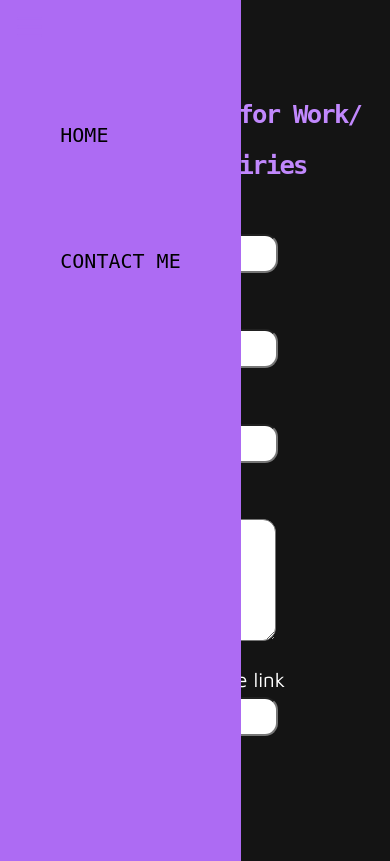
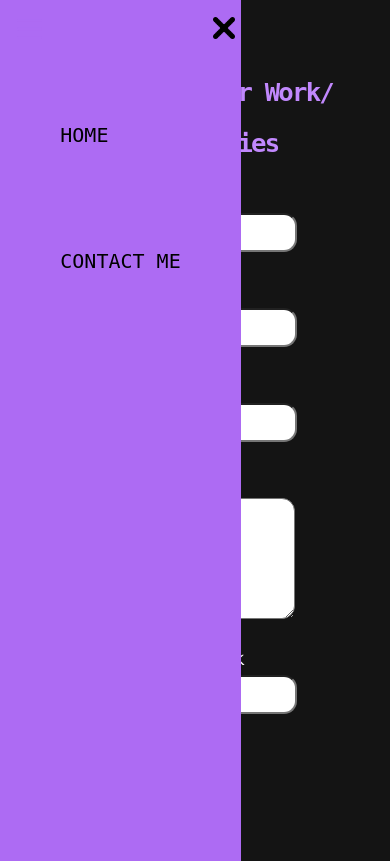
Before and after one commit to shyanukant/Portfolio, a Flask app: page /contact in a window 390 px wide; the page is wider, and only the part inside the window is pictured. Shown: the top 861 px of that part. Run offline with Flask 2, Linux system fonts and the light colour scheme; some web fonts are replaced; grey boxes are pictures that could not be loaded.

Commit message:
make responsive

```diff
--- a/static/css/reponsive.css
+++ b/static/css/reponsive.css
@@ -68,7 +68,7 @@
 
     .close{
         width: 22px;
-        margin-left: 187px;
+        margin-left: 160px;
         padding: 7px 0;
     }
     li{
@@ -118,6 +118,18 @@
     }
 
 }
+@media screen and (max-width: 600px){
+    form{
+        margin: 0;
+    }
+    .mc-left{
+        margin-left: 0vw;
+    }
+    .contactform{
+        /* padding: 64px 0 0 80px; */
+        font-size: 0.7em;
+    }
+}
 @media (max-width: 400px){
     .f-size-1{
         font-size: 2.4em;
@@ -140,7 +152,7 @@
         padding: 10px;
     }
     .contactform{
-        padding: 64px 0 0 40px;
+        padding: 5vh 0 0 9vw;
         font-size: 0.8em;
 
     }
--- a/static/css/sytle.css
+++ b/static/css/sytle.css
@@ -142,7 +142,9 @@ button{
     padding: 16vh 0 0 8vw;
     font-size: 0.7em;
 }
-
+.mc-left{
+    margin-left: 6vw;
+}
 form{
     margin: 0 9vw;
 }
@@ -159,7 +161,7 @@ form{
     font-size: 15px;
 }
 .form-control-m{
-    width: 40vw;
+    /* width: 40vw; */
     height: 12vh;
     border-radius: 13px;
     padding: 9px;
--- a/static/css/utils.css
+++ b/static/css/utils.css
@@ -10,7 +10,7 @@
     --color-4:black;
 }
 .small-box{
-    width: 40vw;
+    width: 55vw;
 }
 
 .s-height{
--- a/static/js/script.js
+++ b/static/js/script.js
@@ -1,5 +1,5 @@
-console.log("Script Running...")
-document.querySelector('.close').style.display = 'none';
+// console.log("Script Running...")
+document.querySelector('.close').style.display = 'visible';
 document.querySelector('.menubar').addEventListener("click",()=>{
     document.querySelector('.headerbar').classList.toggle('headerbargo');
     if(document.querySelector('.headerbar').classList.contains('headerbargo')){
--- a/template/contact.html
+++ b/template/contact.html
@@ -17,7 +17,7 @@
 
         <div class="contactform">
 
-            <h1 class="f-design1 m-left">Contact me for Work/ Genral Enquiries</h1>
+            <h1 class="f-design1 mc-left">Contact me for Work/ Genral Enquiries</h1>
             <form action="/contact" method="post" enctype="multipart/form-data">
                 <div class="form-fill t-b-padding">
                     <label for="clientname" class="f-design2 f-size-3">Name </label>
```
